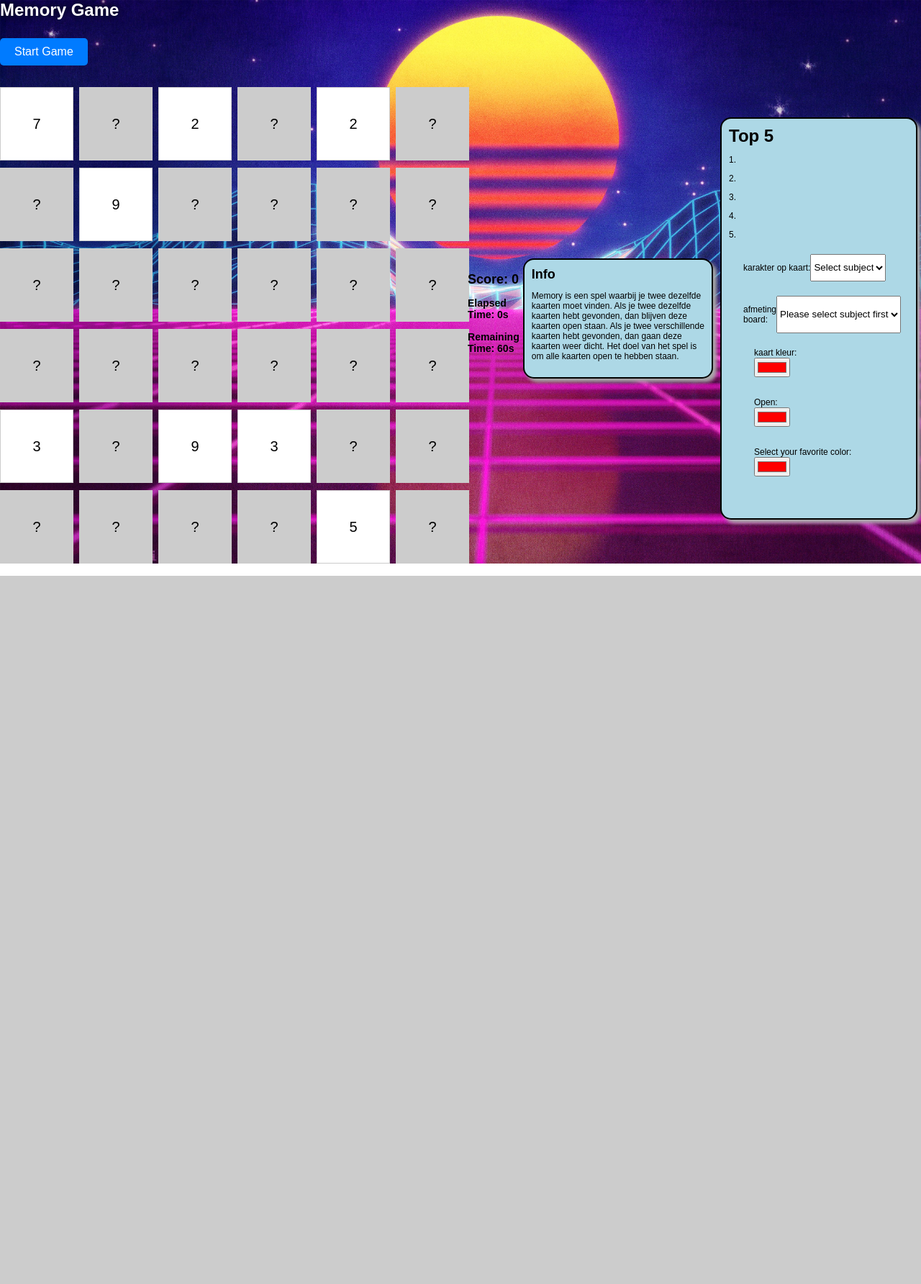
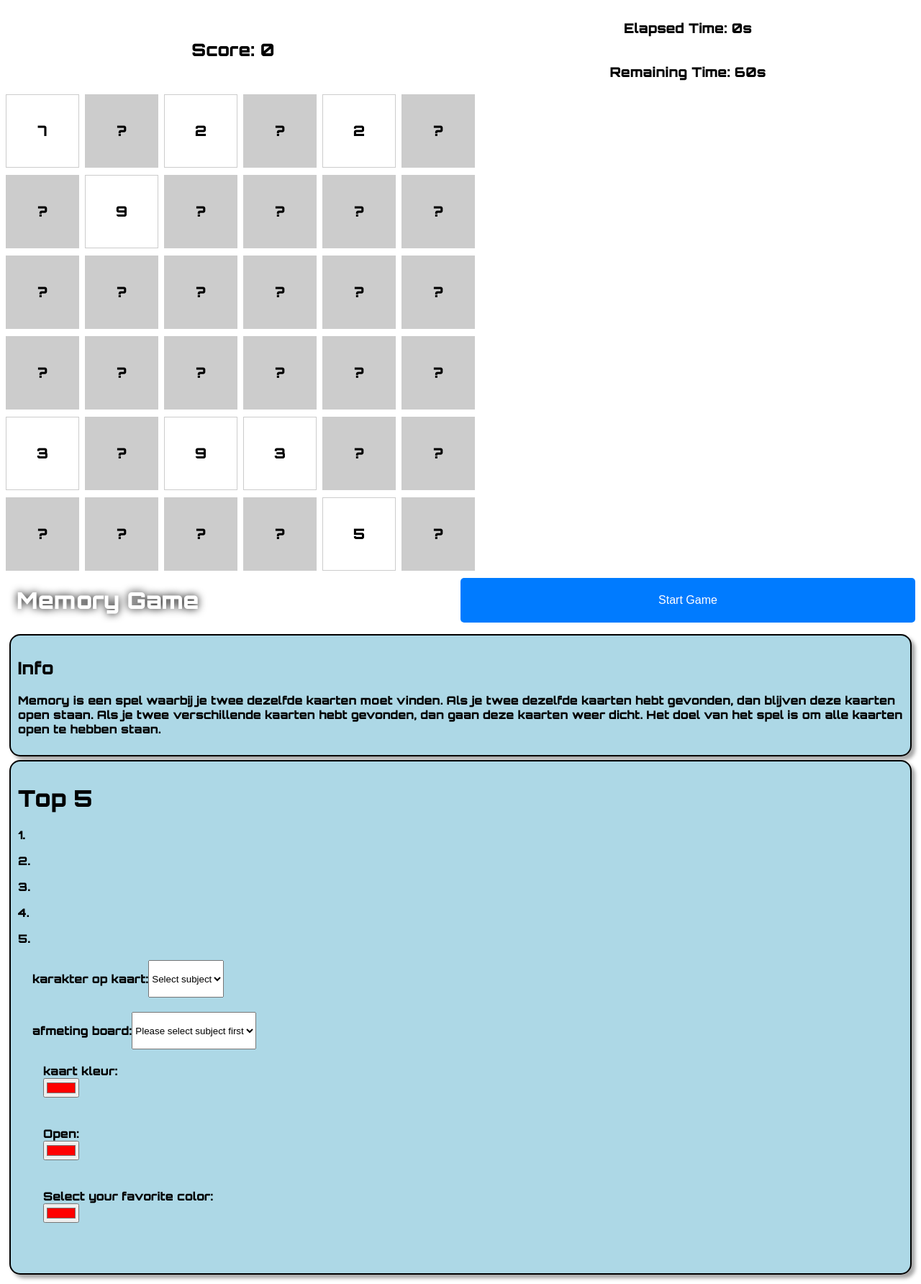
Before and after one commit to martprenger/web3, a PHP site: page / in a window 1280 px wide. Shown: the whole page at 72% size. Before the commit the page ends 800 px from the top, so only its background shows below. Run offline with PHP 8.4, Linux system fonts and the light colour scheme.

Commit message:
design updates

```diff
--- a/memory/index.html
+++ b/memory/index.html
@@ -10,20 +10,24 @@
 <body>
 
 <div class="layout-div">
-    <div class="top-div">
-        <h1 class="title_text">Memory Game</h1>
-        <button class="btn" id="start-btn">Start Game</button>
+
+    <div class="top-banner-div">
+        <h2 id="score">Score: 0</h2>
+
+        <div class="time-div">
+            <h3 id="elapsed-time">Elapsed Time: 0s</h3>
+            <h3 id="remaining-time">Remaining Time: 60s</h3>
     </div>
 
+    </div>
     <div class="container_board">
         <div id="board" class="board">
     </div>
 
-    <div class="score-div">
-        <h2 id="score">Score: 0</h2>
-        <h3 id="elapsed-time">Elapsed Time: 0s</h3>
-        <h3 id="remaining-time">Remaining Time: 60s</h3>
-    </div>
+        <div class="bottom-banner-div">
+            <h1 class="title_text">Memory Game</h1>
+            <button class="btn" id="start-btn">Start Game</button>
+        </div>
 
     <div class="game_info">
         <h2>Info</h2>
@@ -172,6 +176,5 @@
         startBtn.addEventListener('click', startGame);
     });
 </script>
-</div>
 </body>
 </html>
--- a/memory/style.css
+++ b/memory/style.css
@@ -1,57 +1,12 @@
-/* styles for desktop devices */
-@media only screen and (min-width: 992px) {
-    body {
-        font-size: 16px;
-        width: 80%;
-        margin: auto;
-    }
+@font-face{
+    font-family: 'Orbitron';
+    src: url("assets/fonts/Orbitron-Black.ttf")
 }
 
-/* styles for tablet devices */
-@media only screen and (min-width: 768px){
-    body {
-        font-size: 14px;
-        width: 90%;
-        margin: auto;
-    }
+body {
+    font-family: Orbitron;
 }
 
-/* styles for mobile devices */
-@media only screen and (min-width: 991px) {
-    body {
-        font-size: 12px;
-        width: 100%;
-        margin: 0;
-    }
-}
-
-
-body {
-    font-family: Arial, sans-serif;
-    display: flex;
-    flex-direction: column;
-    align-items: center;
-    justify-content: center;
-    background-image: url("wallpapermemory.jpg");
-    background-repeat:no-repeat;
-    background-size:cover;
-
-}
-.container {
-    text-align: center;
-    width: 80%;
-}
-
-.title_text{
-    color: white;
-    padding-bottom: 10px;
-    filter: drop-shadow(0px 0px 6px #000000);
-}
-
-h1, h2 {
-    margin: 0;
-    padding: 0;
-}
 .btn {
     padding: 10px 20px;
     background-color: #007bff;
@@ -67,19 +22,8 @@ h1, h2 {
     display: grid;
     grid-template-columns: repeat(6, 100px);
     grid-gap: 10px;
-    margin-top: 20px;
-    width: 60%;
-
-
 }
 
-.container_board{
-    display: flex;
-    flex-direction: row;
-    align-items: center;
-    justify-content: center;
-
-}
 .card {
     width: 100px;
     height: 100px;
@@ -98,14 +42,6 @@ h1, h2 {
     background-color: #fff;
 }
 
-.info_board{
-    display: flex;
-    flex-direction: column;
-    align-items: center;
-    justify-content: center;
-    width: 40%;
-    margin: 20px;
-}
 
 
 /* ----------dropdown---------- */
@@ -129,14 +65,6 @@ h1, h2 {
     padding-left: 15px;
 }
 
-.scorekeeping{
-    padding: 10px;
-    border: 2px solid black;
-    box-shadow: 5px 5px 5px darkgray;
-    margin: 5px;
-    border-radius: 15px;
-    background-color:lightblue;
-}
 
 .game_info{
     padding: 10px;
@@ -152,7 +80,56 @@ h1, h2 {
     border: 2px solid black;
     box-shadow: 5px 5px 5px darkgray;
     margin: 5px;
-    width: 250px;
     border-radius: 15px;
     background-color:lightblue;
 }
+
+/* Design goes here */
+
+.layout-div{
+    display: grid;
+}
+
+/* Top banner (score & timing) */
+
+.top-banner-div{
+    display: grid;
+    grid-template-columns: 1fr 1fr;
+}
+
+.top-banner-div h2{
+    margin: auto;
+    width: 50%;
+    text-align: center;
+}
+
+.time-div{
+    display: grid;
+    grid-template-rows: 1fr 1fr;
+    text-align: center;
+}
+
+/* Bottom banner (Gamename & start button) */
+
+.bottom-banner-div{
+    display: grid;
+    grid-template-columns: 1fr 1fr;
+}
+
+.bottom-banner-div h1{
+     margin-left: 15px;
+     color: white;
+     filter: drop-shadow(0px 0px 6px #000000);
+}
+
+.bottom-banner-div button{
+    margin: auto;
+    width: 100%;
+    height: 75%;
+    padding: 10px 20px;
+    background-color: #007bff;
+    color: #fff;
+    border-radius: 5px;
+    cursor: pointer;
+    font-size: 16px;
+}
```
